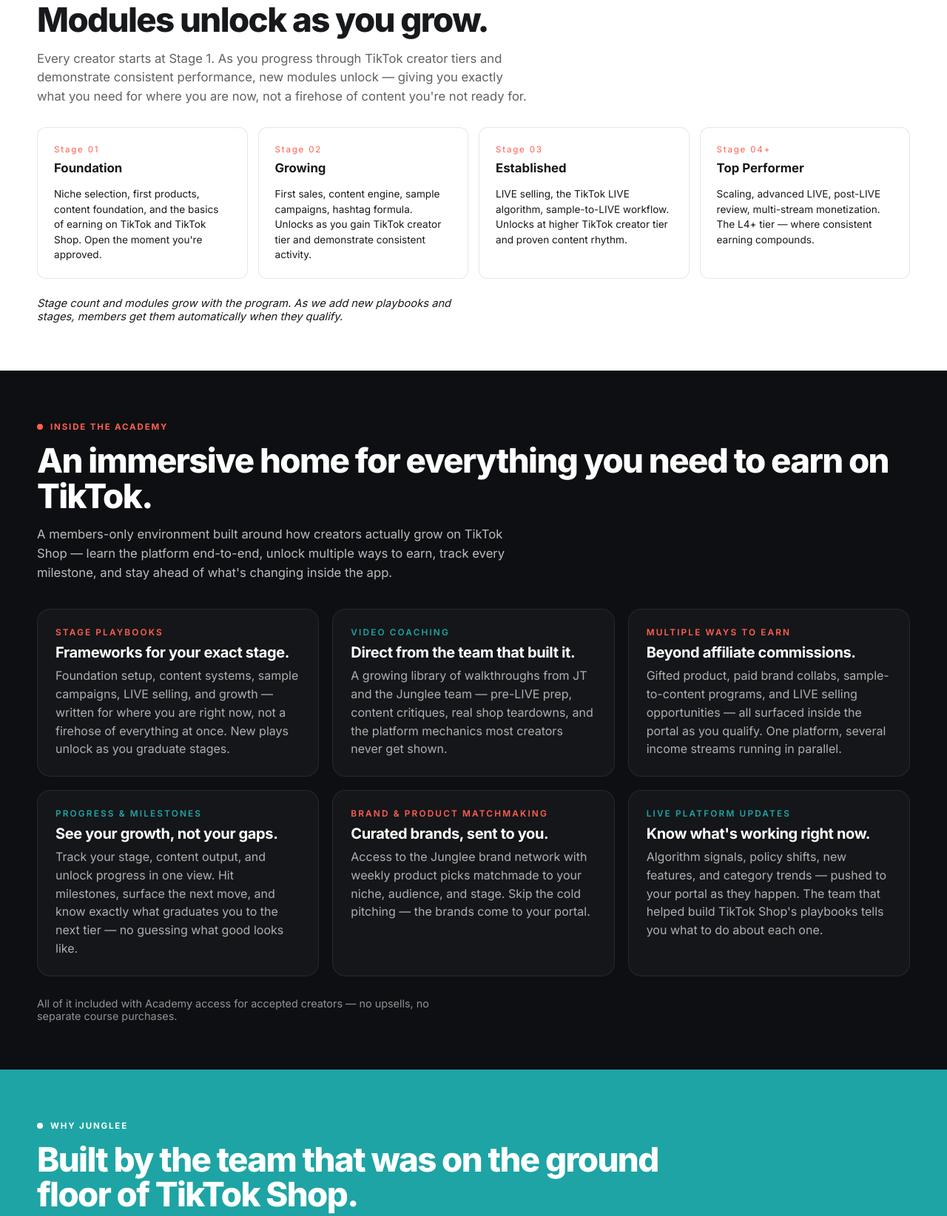
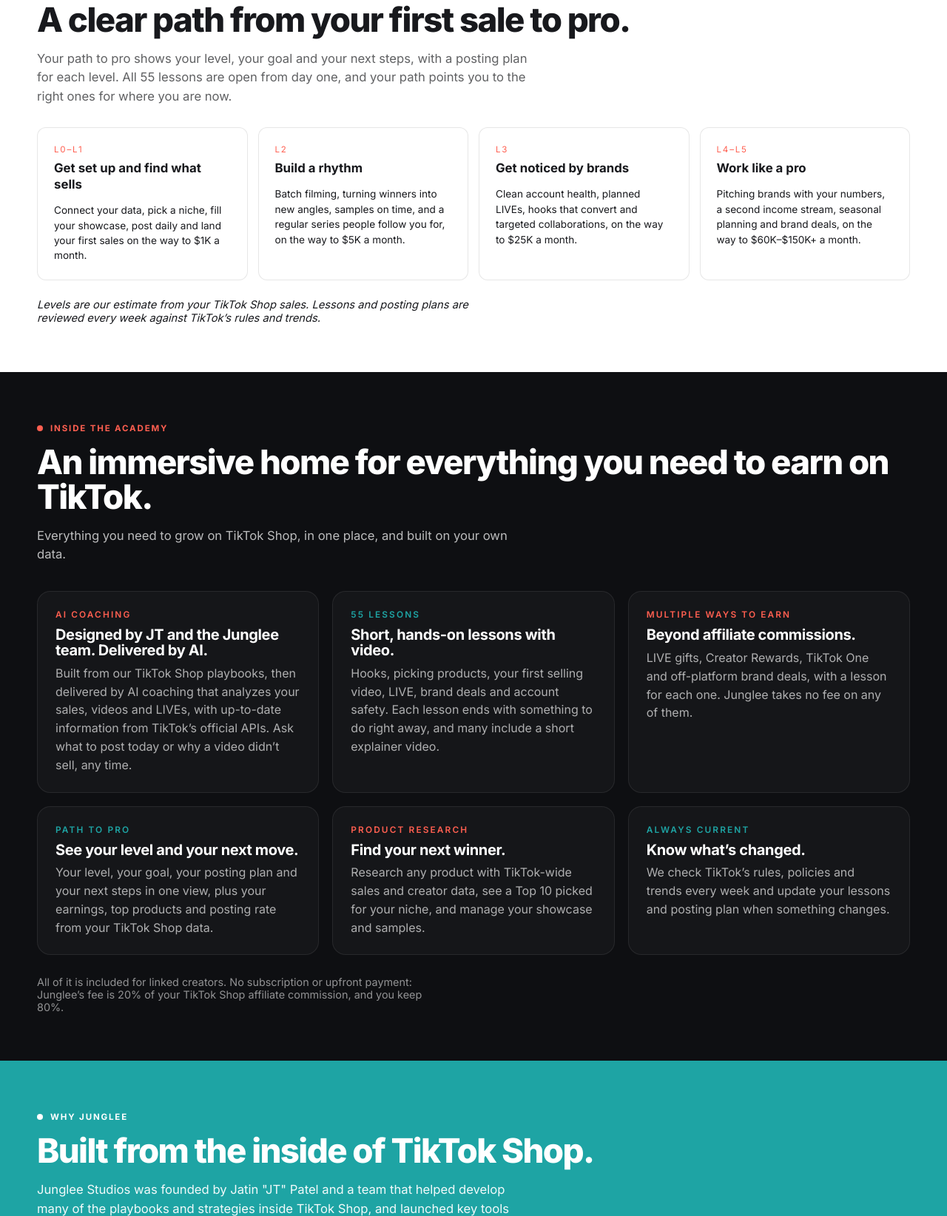
Before and after one commit to Junglee-Studios/junglee-website, a plain HTML site: page academy.html in a window 1280 px wide. Shown: the part 745-2389 px from the top of the page at 74% size. Drawn offline with Linux system fonts and the light colour scheme.

Commit message:
Academy page: levels L0-L5, AI coaching designed by JT and the team, 30-day term, fee wording; drop stage-based, free, 100% yours, watermark
Co-Authored-By: Claude Opus 5.5 <noreply@anthropic.com>

Claude-Session: https://claude.ai/code/session_01Uu3KDRqkayKjii8YsS7U4p

```diff
--- a/academy.html
+++ b/academy.html
@@ -3,8 +3,8 @@
 <head>
   <meta charset="UTF-8" />
   <meta name="viewport" content="width=device-width, initial-scale=1.0" />
-  <title>Junglee Academy | Junglee Studios — Stage-Based TikTok Shop Coaching for Creators</title>
-  <meta name="description" content="Junglee Academy is stage-based coaching for creators on TikTok and TikTok Shop. Modules unlock as you grow through TikTok creator tiers and performance signals." />
+  <title>Junglee Academy | Junglee Studios — AI Coaching for TikTok Shop Creators</title>
+  <meta name="description" content="Junglee Academy is real, data-based coaching for TikTok Shop creators: AI coaching on your own TikTok Shop data, a level-by-level path from L0 to pro, 55 lessons with video, and your creator dashboard." />
   <link rel="canonical" href="https://jungleestudios.com/academy" />
 
   <!-- PUBLIC — marketing front door for the Academy program. -->
@@ -13,7 +13,7 @@
   <meta property="og:type" content="website" />
   <meta property="og:site_name" content="Junglee Studios" />
   <meta property="og:title" content="Junglee Academy | TikTok Shop Coaching for Creators" />
-  <meta property="og:description" content="Stage-based playbooks for creators on TikTok and TikTok Shop. Built by the team that was on the ground floor of TikTok Shop." />
+  <meta property="og:description" content="AI coaching on your TikTok Shop data, a path from L0 to pro, and 55 lessons with video. Built from the inside of TikTok Shop." />
   <meta property="og:url" content="https://jungleestudios.com/academy" />
   <meta property="og:image" content="https://www.jungleestudios.com/assets/logos/assets/og-image.png?v=3" />
   <meta property="og:image:width" content="1200" />
@@ -21,7 +21,7 @@
 
   <meta name="twitter:card" content="summary_large_image" />
   <meta name="twitter:title" content="Junglee Academy | TikTok Shop Coaching for Creators" />
-  <meta name="twitter:description" content="Stage-based playbooks for creators on TikTok and TikTok Shop." />
+  <meta name="twitter:description" content="AI coaching on your TikTok Shop data and a path from L0 to pro." />
 
   <link rel="icon" type="image/png" href="/assets/favicon/favicon-J.png" />
   <link rel="apple-touch-icon" href="/assets/favicon/favicon-J.png" />
@@ -688,14 +688,14 @@
         <div class="hero-text">
         <div class="kicker"><i></i> Junglee Academy</div>
         <h1>
-          Your TikTok affiliate playbook.<br>
-          <span class="accent">Stage by stage.</span>
+          Scale your creator business.<br>
+          <span class="accent">From L0 to pro.</span>
         </h1>
         <p class="lead">
-          Stage-based coaching for creators on TikTok and TikTok Shop. Modules unlock as you grow through TikTok creator tiers and performance signals — so you only see what matters for where you are now.
+          Real, data-based coaching plugged directly into the TikTok Shop creator program. We train you to create the content brands need, become a better brand partner, and scale your creator business to pro.
         </p>
         <p class="lead" style="font-size: 0.95rem; color: rgba(255,255,255,0.65); margin-top: -8px;">
-          Built by the team that was on the ground floor of TikTok Shop.
+          Built from the inside of TikTok Shop.
         </p>
         <div class="actions">
           <a class="btn primary" href="https://academy.jungleestudios.com/#/apply" target="_blank" rel="noopener">Apply for access
@@ -805,34 +805,34 @@
   <section class="section section-light reveal" data-audience-only="creator">
     <div class="container">
       <div class="kicker"><i></i> How it works</div>
-      <h2>Modules unlock as you grow.</h2>
-      <p class="lead" style="max-width: 64ch;">Every creator starts at Stage 1. As you progress through TikTok creator tiers and demonstrate consistent performance, new modules unlock — giving you exactly what you need for where you are now, not a firehose of content you're not ready for.</p>
+      <h2>A clear path from your first sale to pro.</h2>
+      <p class="lead" style="max-width: 64ch;">Your path to pro shows your level, your goal and your next steps, with a posting plan for each level. All 55 lessons are open from day one, and your path points you to the right ones for where you are now.</p>
 
       <div class="stages-grid">
         <div class="stage-tier">
-          <div class="stage-tier__num">Stage 01</div>
-          <h4 class="stage-tier__title">Foundation</h4>
-          <p class="stage-tier__gate">Niche selection, first products, content foundation, and the basics of earning on TikTok and TikTok Shop. Open the moment you're approved.</p>
+          <div class="stage-tier__num">L0–L1</div>
+            <h4 class="stage-tier__title">Get set up and find what sells</h4>
+            <p class="stage-tier__gate">Connect your data, pick a niche, fill your showcase, post daily and land your first sales on the way to $1K a month.</p>
         </div>
         <div class="stage-tier">
-          <div class="stage-tier__num">Stage 02</div>
-          <h4 class="stage-tier__title">Growing</h4>
-          <p class="stage-tier__gate">First sales, content engine, sample campaigns, hashtag formula. Unlocks as you gain TikTok creator tier and demonstrate consistent activity.</p>
+          <div class="stage-tier__num">L2</div>
+            <h4 class="stage-tier__title">Build a rhythm</h4>
+            <p class="stage-tier__gate">Batch filming, turning winners into new angles, samples on time, and a regular series people follow you for, on the way to $5K a month.</p>
         </div>
         <div class="stage-tier">
-          <div class="stage-tier__num">Stage 03</div>
-          <h4 class="stage-tier__title">Established</h4>
-          <p class="stage-tier__gate">LIVE selling, the TikTok LIVE algorithm, sample-to-LIVE workflow. Unlocks at higher TikTok creator tier and proven content rhythm.</p>
+          <div class="stage-tier__num">L3</div>
+            <h4 class="stage-tier__title">Get noticed by brands</h4>
+            <p class="stage-tier__gate">Clean account health, planned LIVEs, hooks that convert and targeted collaborations, on the way to $25K a month.</p>
         </div>
         <div class="stage-tier">
-          <div class="stage-tier__num">Stage 04+</div>
-          <h4 class="stage-tier__title">Top Performer</h4>
-          <p class="stage-tier__gate">Scaling, advanced LIVE, post-LIVE review, multi-stream monetization. The L4+ tier — where consistent earning compounds.</p>
+          <div class="stage-tier__num">L4–L5</div>
+            <h4 class="stage-tier__title">Work like a pro</h4>
+            <p class="stage-tier__gate">Pitching brands with your numbers, a second income stream, seasonal planning and brand deals, on the way to $60K–$150K+ a month.</p>
         </div>
       </div>
 
       <p style="margin-top: 24px; color: var(--color-ink-soft); font-size: 0.92rem; font-style: italic; max-width: 64ch;">
-        Stage count and modules grow with the program. As we add new playbooks and stages, members get them automatically when they qualify.
+        Levels are our estimate from your TikTok Shop sales. Lessons and posting plans are reviewed every week against TikTok&rsquo;s rules and trends.
       </p>
     </div>
   </section>
@@ -842,49 +842,49 @@
     <div class="container">
       <div class="kicker"><i></i> Inside the Academy</div>
       <h2>An immersive home for everything you need to earn on TikTok.</h2>
-      <p class="lead" style="max-width: 64ch;">A members-only environment built around how creators actually grow on TikTok Shop — learn the platform end-to-end, unlock multiple ways to earn, track every milestone, and stay ahead of what's changing inside the app.</p>
+      <p class="lead" style="max-width: 64ch;">Everything you need to grow on TikTok Shop, in one place, and built on your own data.</p>
 
       <div class="grid3" style="margin-top: 36px;">
 
         <div class="card">
-          <div class="num" style="font-family: var(--font-mono); color: var(--color-coral); font-size: 0.74rem; letter-spacing: 0.18em; font-weight: 600; margin-bottom: 10px; text-transform: uppercase;">Stage Playbooks</div>
-          <h3>Frameworks for your exact stage.</h3>
-          <p>Foundation setup, content systems, sample campaigns, LIVE selling, and growth — written for where you are right now, not a firehose of everything at once. New plays unlock as you graduate stages.</p>
+          <div class="num" style="font-family: var(--font-mono); color: var(--color-coral); font-size: 0.74rem; letter-spacing: 0.18em; font-weight: 600; margin-bottom: 10px; text-transform: uppercase;">AI Coaching</div>
+          <h3>Designed by JT and the Junglee team. Delivered by AI.</h3>
+          <p>Built from our TikTok Shop playbooks, then delivered by AI coaching that analyzes your sales, videos and LIVEs, with up-to-date information from TikTok&rsquo;s official APIs. Ask what to post today or why a video didn&rsquo;t sell, any time.</p>
         </div>
 
         <div class="card">
-          <div class="num" style="font-family: var(--font-mono); color: var(--color-teal); font-size: 0.74rem; letter-spacing: 0.18em; font-weight: 600; margin-bottom: 10px; text-transform: uppercase;">Video Coaching</div>
-          <h3>Direct from the team that built it.</h3>
-          <p>A growing library of walkthroughs from JT and the Junglee team — pre-LIVE prep, content critiques, real shop teardowns, and the platform mechanics most creators never get shown.</p>
+          <div class="num" style="font-family: var(--font-mono); color: var(--color-teal); font-size: 0.74rem; letter-spacing: 0.18em; font-weight: 600; margin-bottom: 10px; text-transform: uppercase;">55 Lessons</div>
+          <h3>Short, hands-on lessons with video.</h3>
+          <p>Hooks, picking products, your first selling video, LIVE, brand deals and account safety. Each lesson ends with something to do right away, and many include a short explainer video.</p>
         </div>
 
         <div class="card">
           <div class="num" style="font-family: var(--font-mono); color: var(--color-coral); font-size: 0.74rem; letter-spacing: 0.18em; font-weight: 600; margin-bottom: 10px; text-transform: uppercase;">Multiple Ways to Earn</div>
           <h3>Beyond affiliate commissions.</h3>
-          <p>Gifted product, paid brand collabs, sample-to-content programs, and LIVE selling opportunities — all surfaced inside the portal as you qualify. One platform, several income streams running in parallel.</p>
+          <p>LIVE gifts, Creator Rewards, TikTok One and off-platform brand deals, with a lesson for each one. Junglee takes no fee on any of them.</p>
         </div>
 
         <div class="card">
-          <div class="num" style="font-family: var(--font-mono); color: var(--color-teal); font-size: 0.74rem; letter-spacing: 0.18em; font-weight: 600; margin-bottom: 10px; text-transform: uppercase;">Progress &amp; Milestones</div>
-          <h3>See your growth, not your gaps.</h3>
-          <p>Track your stage, content output, and unlock progress in one view. Hit milestones, surface the next move, and know exactly what graduates you to the next tier — no guessing what good looks like.</p>
+          <div class="num" style="font-family: var(--font-mono); color: var(--color-teal); font-size: 0.74rem; letter-spacing: 0.18em; font-weight: 600; margin-bottom: 10px; text-transform: uppercase;">Path to Pro</div>
+          <h3>See your level and your next move.</h3>
+          <p>Your level, your goal, your posting plan and your next steps in one view, plus your earnings, top products and posting rate from your TikTok Shop data.</p>
         </div>
 
         <div class="card">
-          <div class="num" style="font-family: var(--font-mono); color: var(--color-coral); font-size: 0.74rem; letter-spacing: 0.18em; font-weight: 600; margin-bottom: 10px; text-transform: uppercase;">Brand &amp; Product Matchmaking</div>
-          <h3>Curated brands, sent to you.</h3>
-          <p>Access to the Junglee brand network with weekly product picks matchmade to your niche, audience, and stage. Skip the cold pitching — the brands come to your portal.</p>
+          <div class="num" style="font-family: var(--font-mono); color: var(--color-coral); font-size: 0.74rem; letter-spacing: 0.18em; font-weight: 600; margin-bottom: 10px; text-transform: uppercase;">Product Research</div>
+          <h3>Find your next winner.</h3>
+          <p>Research any product with TikTok-wide sales and creator data, see a Top 10 picked for your niche, and manage your showcase and samples.</p>
         </div>
 
         <div class="card">
-          <div class="num" style="font-family: var(--font-mono); color: var(--color-teal); font-size: 0.74rem; letter-spacing: 0.18em; font-weight: 600; margin-bottom: 10px; text-transform: uppercase;">Live Platform Updates</div>
-          <h3>Know what's working right now.</h3>
-          <p>Algorithm signals, policy shifts, new features, and category trends — pushed to your portal as they happen. The team that helped build TikTok Shop's playbooks tells you what to do about each one.</p>
+          <div class="num" style="font-family: var(--font-mono); color: var(--color-teal); font-size: 0.74rem; letter-spacing: 0.18em; font-weight: 600; margin-bottom: 10px; text-transform: uppercase;">Always Current</div>
+          <h3>Know what&rsquo;s changed.</h3>
+          <p>We check TikTok&rsquo;s rules, policies and trends every week and update your lessons and posting plan when something changes.</p>
         </div>
 
       </div>
 
-      <p style="margin-top: 28px; color: rgba(255,255,255,0.55); font-size: 0.9rem; max-width: 60ch;">All of it included with Academy access for accepted creators — no upsells, no separate course purchases.</p>
+      <p style="margin-top: 28px; color: rgba(255,255,255,0.55); font-size: 0.9rem; max-width: 60ch;">All of it is included for linked creators. No subscription or upfront payment: Junglee&rsquo;s fee is 20% of your TikTok Shop affiliate commission, and you keep 80%.</p>
     </div>
   </section>
 
@@ -915,9 +915,12 @@
     </style>
     <div class="container">
       <div class="kicker"><i></i> Why Junglee</div>
-      <h2 style="max-width: 28ch;">Built by the team that was on the ground floor of TikTok Shop.</h2>
+      <h2 style="max-width: 28ch;">Built from the inside of TikTok Shop.</h2>
       <p class="lead" style="max-width: 64ch;">
         Junglee Studios was founded by Jatin "JT" Patel and a team that helped develop many of the playbooks and strategies inside TikTok Shop, and launched key tools and features — including co-leading the build of the Collectibles category from zero and leading Countdown Bidding from concept to live. Junglee Studios is a TikTok Shop Certified Full-Service Management Partner.
+      </p>
+      <p class="lead" style="max-width: 64ch; margin-top: 16px;">
+        Working with brands, we kept seeing the same gap: creators weren&rsquo;t making the content that sells, and nobody was training them to scale. Junglee Academy closes that gap, so you grow as a creator, as a brand partner and as a business.
       </p>
       <div class="actions" style="margin-top: 28px;">
         <a class="btn primary btn-meet-team" href="/about-junglee.html#team">Meet the team
@@ -938,17 +941,15 @@
         <details class="faq-item">
           <summary>What's the difference between Junglee Studios and Junglee Academy?</summary>
           <div class="faq-item__body">
-            <p>Junglee Studios is the parent agency — a TikTok Shop Certified Full-Service Management Partner. Junglee Academy is the coaching arm: stage-based playbooks for affiliate creators, with brand matchmaking and platform support layered in. Same team, same insider knowledge.</p>
+            <p>Junglee Studios is the parent agency, a TikTok Shop Certified Full-Service Management Partner. Junglee Academy is how we train creators: AI coaching on your own TikTok Shop data, a path from L0 to pro, 55 lessons with video, and your creator dashboard.</p>
           </div>
         </details>
 
         <details class="faq-item">
-          <summary>What does it cost to join the Academy as a creator?</summary>
+          <summary>What does it cost?</summary>
           <div class="faq-item__body">
-            <p>The Academy itself is free — no subscription, no upsell, no paywalled content. Junglee earns only when you earn on TikTok Shop: a flat 20% commission on product sales you drive through video, Shop Tab, and LIVE as part of your Junglee partnerships.</p>
-            <p>Everything else is 100% yours — gifted product, TikTok platform rewards (Creator Rewards, Effect Creator, etc.), off-platform brand deals, paid sponsorships, your own non-Junglee affiliate links, and any other income you create on or off TikTok. We don't touch it.</p>
-            <p><strong>And we still coach you on all of it.</strong> The Academy teaches you how to earn across every opportunity available to TikTok creators — qualifying for platform rewards, growing income streams off-platform, and getting the most out of every gift, sample, and collab that comes your way — even though we only earn on Shop sales. We're invested in your full creator business, not just the slice we get paid on.</p>
-            <p>If you don't earn on Shop, we don't earn. Simple.</p>
+            <p>No subscription or upfront payment. Junglee&rsquo;s fee is 20% of the TikTok Shop affiliate commission you earn while linked to Junglee as your agency, and you keep 80%. TikTok pays each side directly.</p>
+            <p>Junglee takes no fee on anything else: Creator Rewards, LIVE gifts, off-platform brand deals, sponsorships and your own non-TikTok Shop affiliate links. The Academy still coaches you on all of it.</p>
           </div>
         </details>
 
@@ -960,23 +961,23 @@
         </details>
 
         <details class="faq-item">
-          <summary>How are stages unlocked?</summary>
+          <summary>How long is the partnership?</summary>
           <div class="faq-item__body">
-            <p>Stages unlock based on TikTok creator tier progression and performance signals — not a single GMV number. TikTok itself assigns creators tiers (L1 through L4 and higher), and our stage system maps to that progression along with consistent activity, content quality, and earning. The goal is to coach our creators to L4+ — where consistent earning compounds. As we add new playbooks and stages, members get them automatically when they qualify.</p>
+            <p>Your first agency term is 30 days. During it, you work toward goals set for your starting level: posting, lessons, AI coach use, sales and account standing, and you can track them live in your dashboard. Creators who are producing and growing are offered a one-year extension. If you&rsquo;re not extended, the agency link and your Academy access end.</p>
           </div>
         </details>
 
         <details class="faq-item">
-          <summary>Is the Academy content protected?</summary>
+          <summary>Who does the coaching?</summary>
           <div class="faq-item__body">
-            <p>Yes. All Academy content is watermarked with the member's name. Downloads are disabled, copy-paste is restricted, and printing is blocked. Your coaching content stays yours, and our IP stays ours.</p>
+            <p>JT and the Junglee team designed the coaching program from the playbooks we built at TikTok Shop and with brands. Your day-to-day coaching is automated: it&rsquo;s generated by AI that analyzes the data you authorize, together with up-to-date information from TikTok&rsquo;s official APIs and our weekly review of TikTok&rsquo;s rules and trends. It&rsquo;s educational guidance, and results aren&rsquo;t guaranteed.</p>
           </div>
         </details>
 
         <details class="faq-item">
           <summary>How long does application review take?</summary>
           <div class="faq-item__body">
-            <p>Applications are reviewed within 1–2 business days. Our team reviews every application personally — once you're approved, Academy access unlocks automatically.</p>
+            <p>Applications are reviewed within 1–2 business days. Once you&rsquo;re approved and linked, your 30-day term starts and the Academy opens right away.</p>
           </div>
         </details>
       </div>
@@ -989,7 +990,7 @@
       <div class="cta-block__inner">
         <div class="kicker"><i></i> Get Started</div>
         <h2>Your TikTok earning era starts inside the Academy.</h2>
-        <p class="lead">Apply to join the Junglee Network — built for creators serious about turning TikTok Shop into real income. Our team reviews every application personally; once you're in, the Academy unlocks immediately and you start earning your way up through the stages.</p>
+        <p class="lead">Apply to join the Junglee Network, built for creators serious about scaling to pro. We review every application. Once you&rsquo;re linked, your 30-day term starts and the Academy opens right away.</p>
         <div class="actions" style="justify-content: center; flex-wrap: wrap; gap: 12px;">
           <a class="btn primary" href="https://academy.jungleestudios.com/#/apply" target="_blank" rel="noopener">Apply for access</a>
           <a class="btn secondary" href="https://academy.jungleestudios.com/#/login" target="_blank" rel="noopener">Member login</a>
```
Also changed, not shown: creators.html (+2 -2 lines).
